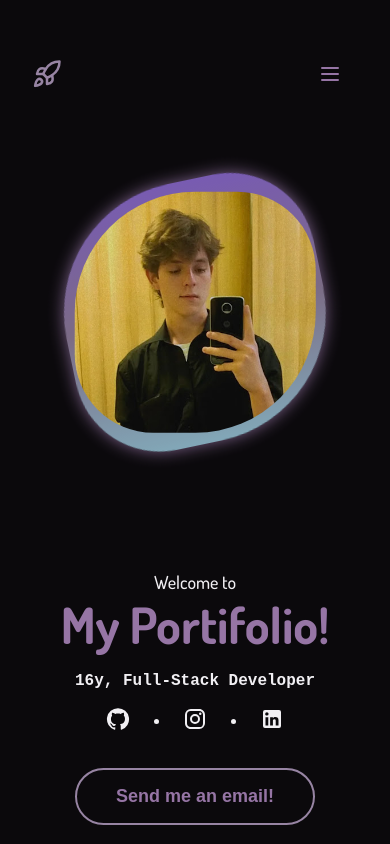
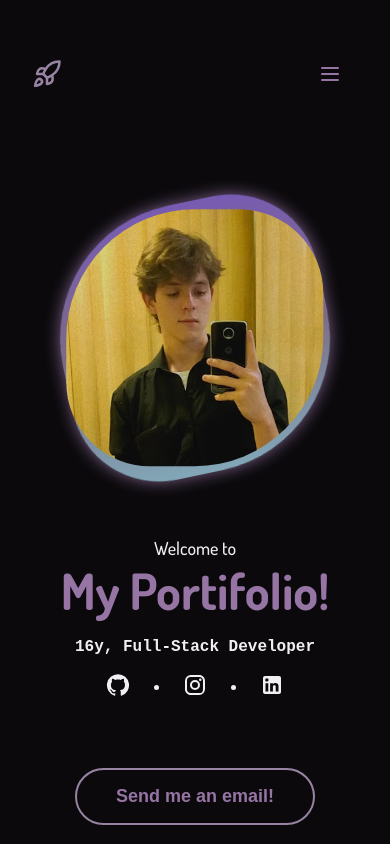
Before and after one commit to rapon1kt/my-portifolio, a Next.js app: page / in a window 390 px wide. Shown: the top 844 px of the page. Built offline with nearby package versions, Linux system fonts and the light colour scheme.

Commit message:
refctor: fixing blob and picture size bug

```diff
--- a/src/components/welcome/welcome.css
+++ b/src/components/welcome/welcome.css
@@ -175,14 +175,19 @@
 		gap: 2rem;
 	}
 
+	#Welcome > .middle-corner {
+		height: 50%;
+	}
+
+
 	#Welcome > .middle-corner > #blob {
-		top: 41%;
-		height: 31vmax;
+		height: 36vmax;
+		top: 40%;
 	}
 
 	#Welcome > .middle-corner > #picture {
-		top: 41%;
-		height: 28.5vmax;
+		height: 33.5vmax;
+		top: 40%;
 	}
 
 	#Welcome > .left-corner {
@@ -208,23 +213,14 @@
 		width: 100%;
 	}
 
-	#Welcome > .middle-corner > #blob {
-		height: 36vmax;
-	}
-
-	#Welcome > .middle-corner > #picture {
-		height: 33.5vmax;
-	}
 }
 
 @media screen and (max-width: 400px) {
 	#Welcome > .middle-corner > #blob {
-		top: 37%;
-		height: 31vmax;
+		height: 32vmax;
 	}
 
 	#Welcome > .middle-corner > #picture {
-		top: 37%;
-		height: 28.5vmax;
+		height: 30.5vmax;
 	}
 }
```
